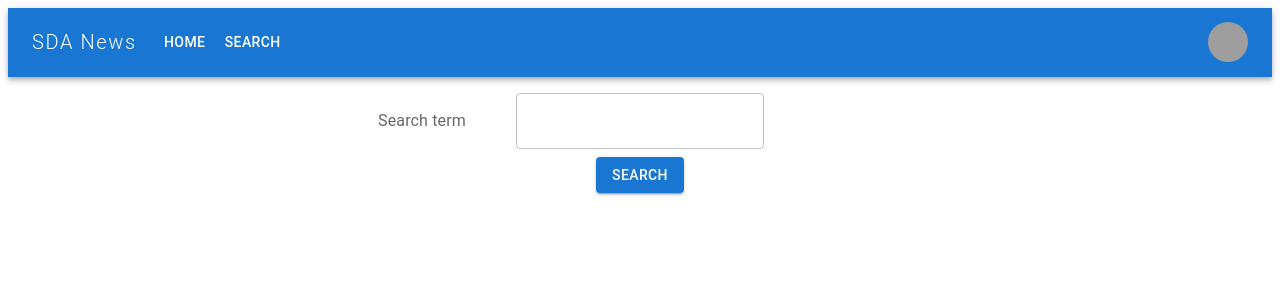
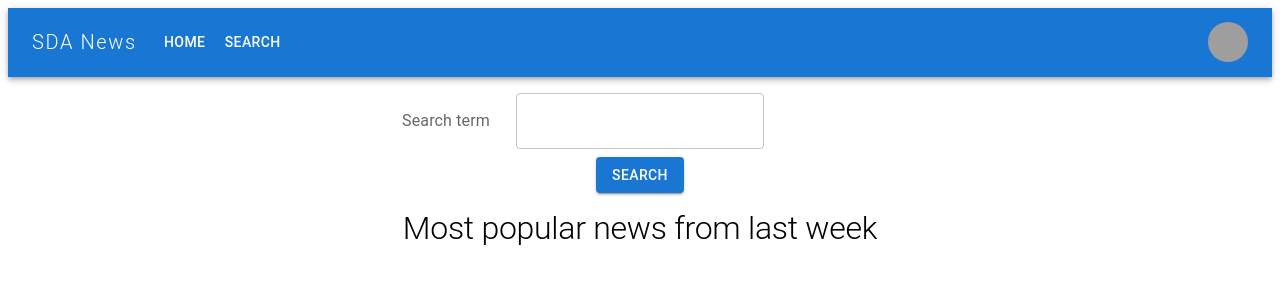
Before and after one commit to RafalZakrzewski84/first_react_app, a React (Create React App) app: page /search in a window 1280 px wide. Shown: the top 300 px of the page. Built offline with nearby package versions, Linux system fonts and the light colour scheme; grey boxes are pictures that could not be loaded.

Commit message:
styling search page

```diff
--- a/src/components/search/Search.js
+++ b/src/components/search/Search.js
@@ -1,6 +1,11 @@
 /** @format */
 
 import React, { useState, useEffect } from 'react';
+import Box from '@mui/material/Box';
+import Container from '@mui/material/Container';
+import List from '@mui/material/List';
+import Typography from '@mui/material/Typography';
+
 import axios from 'axios';
 import Form from '../form/Form';
 import API_KEY from '../helpers/helpers';
@@ -52,22 +57,33 @@ function Search() {
 	}, [searchKeyword]);
 
 	return (
-		<div className="Search">
-			{/* passing search setting params to form */}
+		<Container align="center" maxWidth="sm" sx={{}}>
 			<Form searchKeyword={searchKeyword} setSearchKeyword={setSearchKeyword} />
-			<ul>
+			<Typography
+				variant="h2"
+				component="h2"
+				align="center"
+				sx={{ fontSize: '2rem', my: 2 }}>
+				Most popular news from last week
+			</Typography>
+			<List>
 				{searchArticles.map((art, idx) => {
 					return <Article key={idx} art={art} />;
 				})}
-			</ul>
-		</div>
+			</List>
+		</Container>
 	);
 }
 
 export default Search;
 
-// 1. Wyświetl formularz z Form.js
-// 2. Wyświetl ul, w którym będą renderowane komponenty Article.js w pętli
-// 3. Wyciągnij wartość z formularza z Form.js do tego komponentu i zapisz ją tutaj (to jest keyword)
-// 4. Na podstawie keyword'u wykonaj fetcha axiosem `newsapi.org/v2/everything, q=keyword, from=7 dni do tyłu,language=angielski, sortowanie po popularności, apiKey`, całość opakuj w useEffect
-// 5. Dane z fetcha też zapisz do zmiennej
+//code before styling
+// <div className="Search">
+// 	{/* passing search setting params to form */}
+// 	<Form searchKeyword={searchKeyword} setSearchKeyword={setSearchKeyword} />
+// 	<ul>
+// 		{searchArticles.map((art, idx) => {
+// 			return <Article key={idx} art={art} />;
+// 		})}
+// 	</ul>
+// </div>
```
